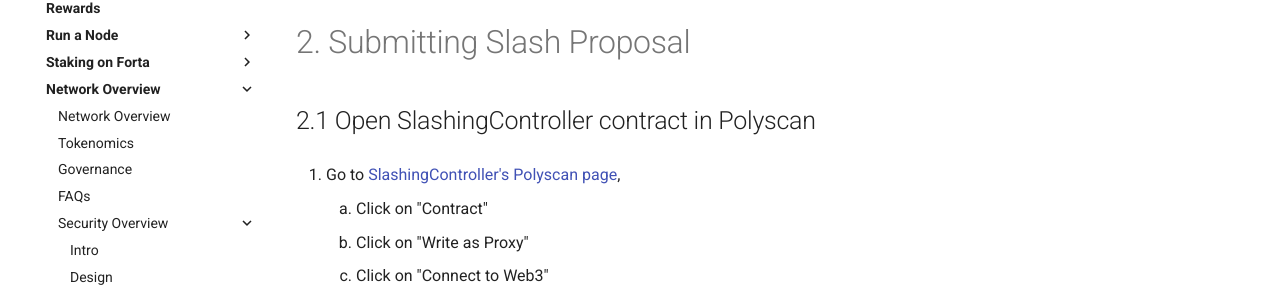
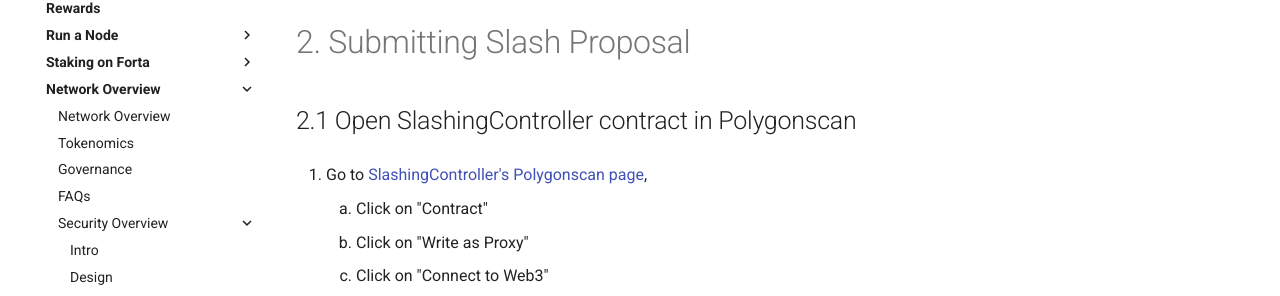
Before and after one commit to forta-network/docs, an MkDocs documentation site: the page built from docs/slashing-creating-proposal.md, in a window 1280 px wide and 900 px high, scrolled down 3596 px. Shown: the part 154-450 px from the top of the window. Built offline with MkDocs 1.6.1 and Material for MkDocs 9.7.7, drawn with Linux system fonts in a browser that asks for light colours.

Commit message:
Update Slashing Creating Proposal doc

```diff
--- a/docs/slashing-creating-proposal.md
+++ b/docs/slashing-creating-proposal.md
@@ -108,10 +108,10 @@
 # 2. Submitting Slash Proposal
 
 
-## 2.1 Open SlashingController contract in Polyscan
+## 2.1 Open SlashingController contract in Polygonscan
 
 
-1. Go to [SlashingController's Polyscan page](https://polygonscan.com/address/0x6927C25ff30ed86F86A863d987590A1d77509bDb#writeProxyContract),
+1. Go to [SlashingController's Polygonscan page](https://polygonscan.com/address/0x6927C25ff30ed86F86A863d987590A1d77509bDb#writeProxyContract),
     1. Click on "Contract"
     2. Click on "Write as Proxy"
     3. Click on "Connect to Web3"
```
